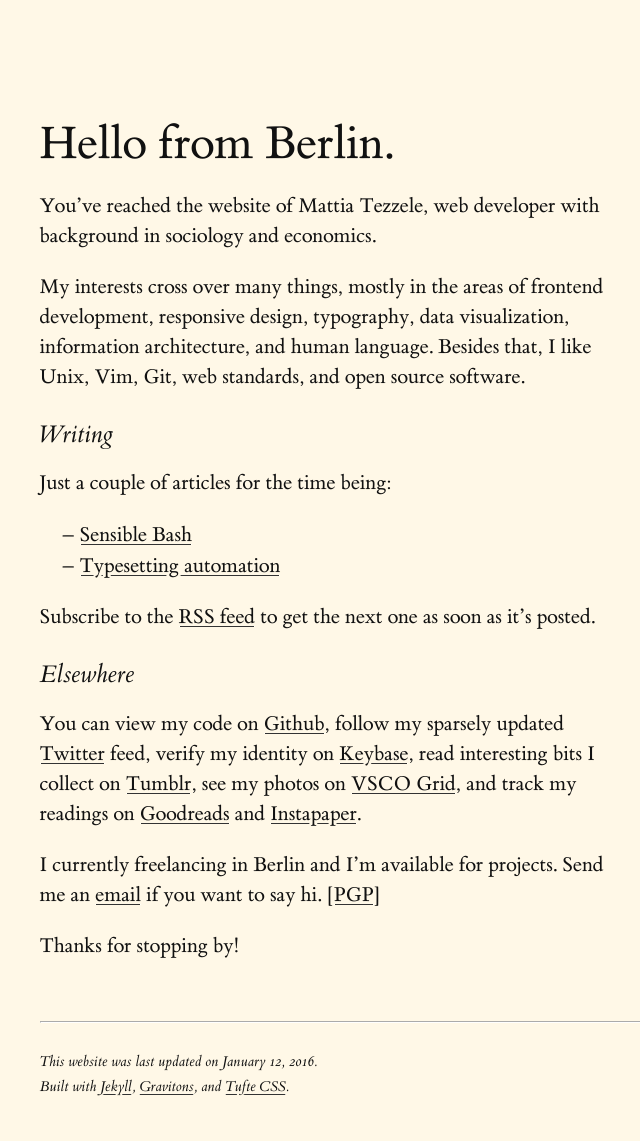
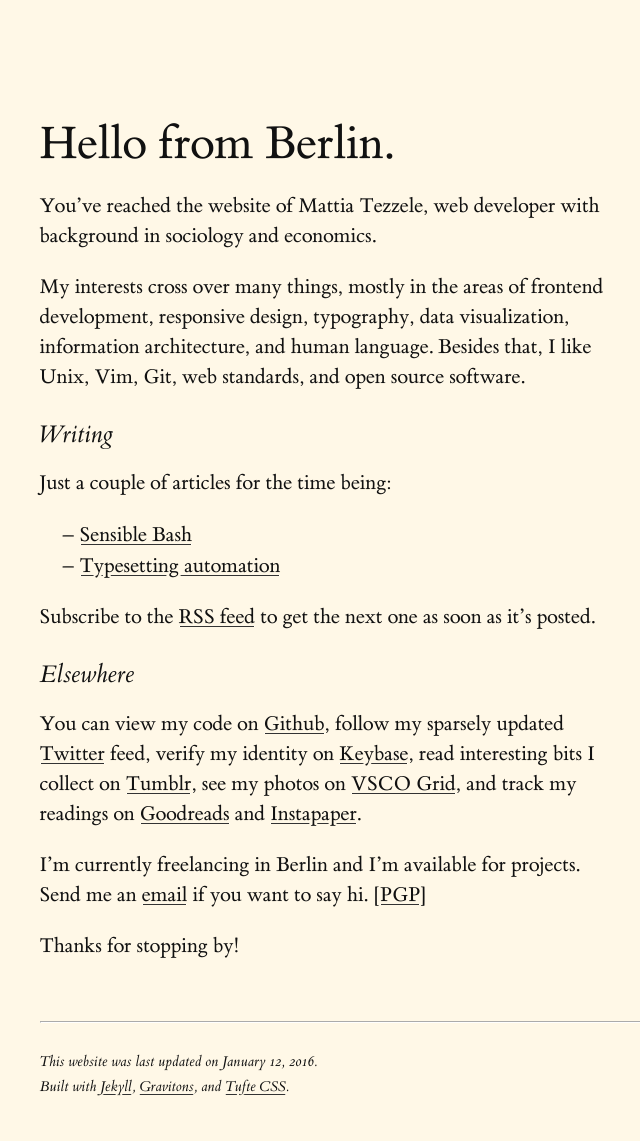
Before and after one commit to mrzool/mrzool.github.io, a Jekyll site: the page built from index.md, in a window 1280 px wide. Shown: the whole page, without its empty margins (278-918 px from the left). Built offline with Jekyll 4.4.1, drawn with Linux system fonts in a browser that asks for light colours.

Commit message:
Fix typo

```diff
--- a/index.md
+++ b/index.md
@@ -22,6 +22,6 @@ Subscribe to the [RSS feed](/feed.xml) to get the next one as soon as it's poste
 
 You can view my code on [Github](http://github.com/mrzool), follow my sparsely updated [Twitter](http://twitter.com/mrzool_) feed, verify my identity on [Keybase](https://keybase.io/zool), read interesting bits I collect on [Tumblr](http://zoolnotes.tumblr.com), see my photos on [VSCO Grid](https://mrzool.vsco.co/), and track my readings on [Goodreads](http://www.goodreads.com/mrzool) and [Instapaper](https://www.instapaper.com/p/__zool).
 
-I currently freelancing in Berlin and I'm available for projects. Send me an [email](mailto:info@mrzool.cc) if you want to say hi. [[PGP](https://keybase.io/zool/key.asc)]
+I'm currently freelancing in Berlin and I'm available for projects. Send me an [email](mailto:info@mrzool.cc) if you want to say hi. [[PGP](https://keybase.io/zool/key.asc)]
 
 Thanks for stopping by!
```
